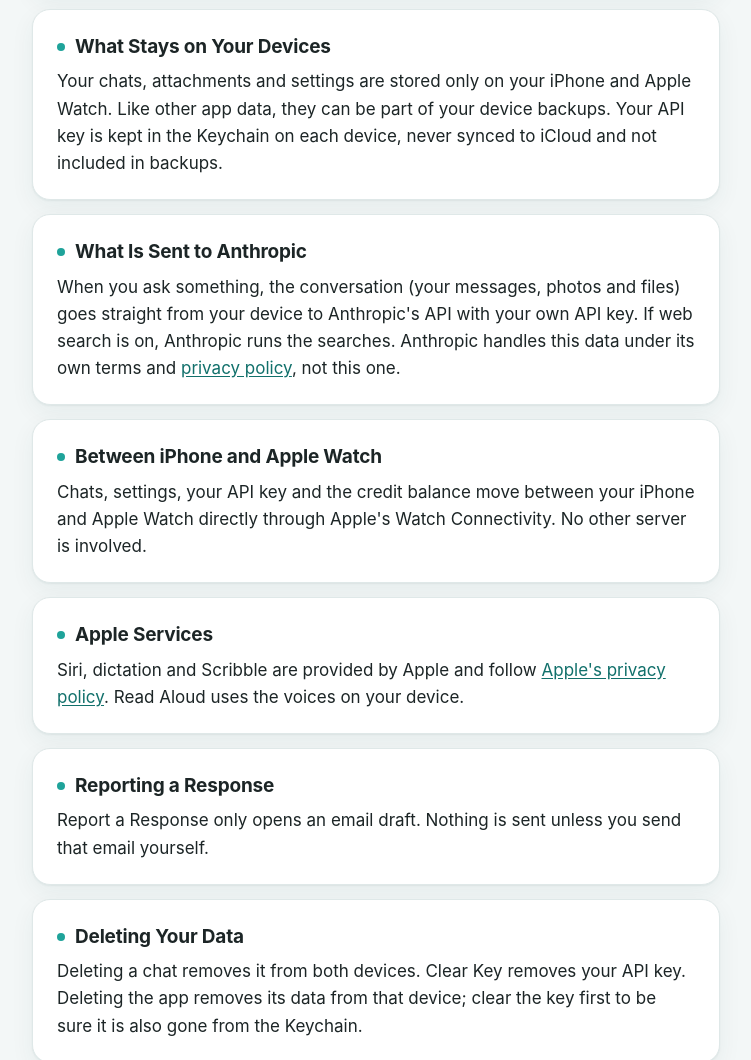
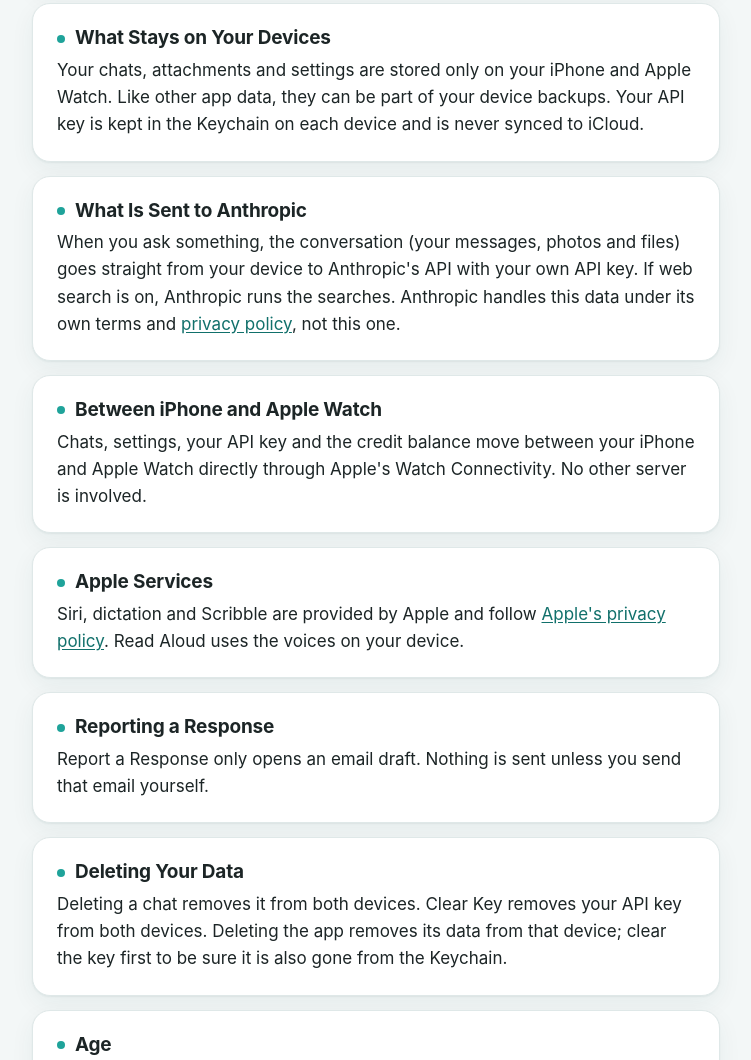
Before and after one commit to uxmow/wristquill, a plain HTML site: page privacy.html in a window 1280 px wide. Shown: the part 357-1417 px from the top of the page, without its empty margins (264-1015 px from the left). Drawn offline with Linux system fonts and the light colour scheme.

Commit message:
Update privacy wording on the API key and fix heading bullets on wrapped titles

```diff
--- a/privacy.html
+++ b/privacy.html
@@ -27,7 +27,7 @@
 </section>
 <section class="card">
   <h2>What Stays on Your Devices</h2>
-  <p>Your chats, attachments and settings are stored only on your iPhone and Apple Watch. Like other app data, they can be part of your device backups. Your API key is kept in the Keychain on each device, never synced to iCloud and not included in backups.</p>
+  <p>Your chats, attachments and settings are stored only on your iPhone and Apple Watch. Like other app data, they can be part of your device backups. Your API key is kept in the Keychain on each device and is never synced to iCloud.</p>
 </section>
 <section class="card">
   <h2>What Is Sent to Anthropic</h2>
@@ -47,7 +47,7 @@
 </section>
 <section class="card">
   <h2>Deleting Your Data</h2>
-  <p id="delete">Deleting a chat removes it from both devices. Clear Key removes your API key. Deleting the app removes its data from that device; clear the key first to be sure it is also gone from the Keychain.</p>
+  <p id="delete">Deleting a chat removes it from both devices. Clear Key removes your API key from both devices. Deleting the app removes its data from that device; clear the key first to be sure it is also gone from the Keychain.</p>
 </section>
 <section class="card">
   <h2>Age</h2>
--- a/style.css
+++ b/style.css
@@ -64,8 +64,9 @@ main { padding: 0 16px 48px; margin-top: -32px; }
   padding: 22px 24px;
   margin-bottom: 14px;
 }
-.card h2 { margin: 0 0 6px; font-size: 19px; letter-spacing: -0.01em; display: flex; align-items: center; gap: 10px; }
-.card h2::before { content: ""; width: 8px; height: 8px; border-radius: 50%; background: var(--accent); flex: none; }
+.card h2 { margin: 0 0 6px; font-size: 19px; line-height: 1.3; letter-spacing: -0.01em; display: flex; align-items: flex-start; gap: 10px; }
+/* Centered on the first line, so it stays put when a heading wraps. */
+.card h2::before { content: ""; width: 8px; height: 8px; margin-top: calc((1.3em - 8px) / 2); border-radius: 50%; background: var(--accent); flex: none; }
 .card p { margin: 0 0 10px; }
 .card p:last-child { margin-bottom: 0; }
 .lead { border-color: color-mix(in srgb, var(--accent) 55%, transparent); border-width: 1.5px; }
```
